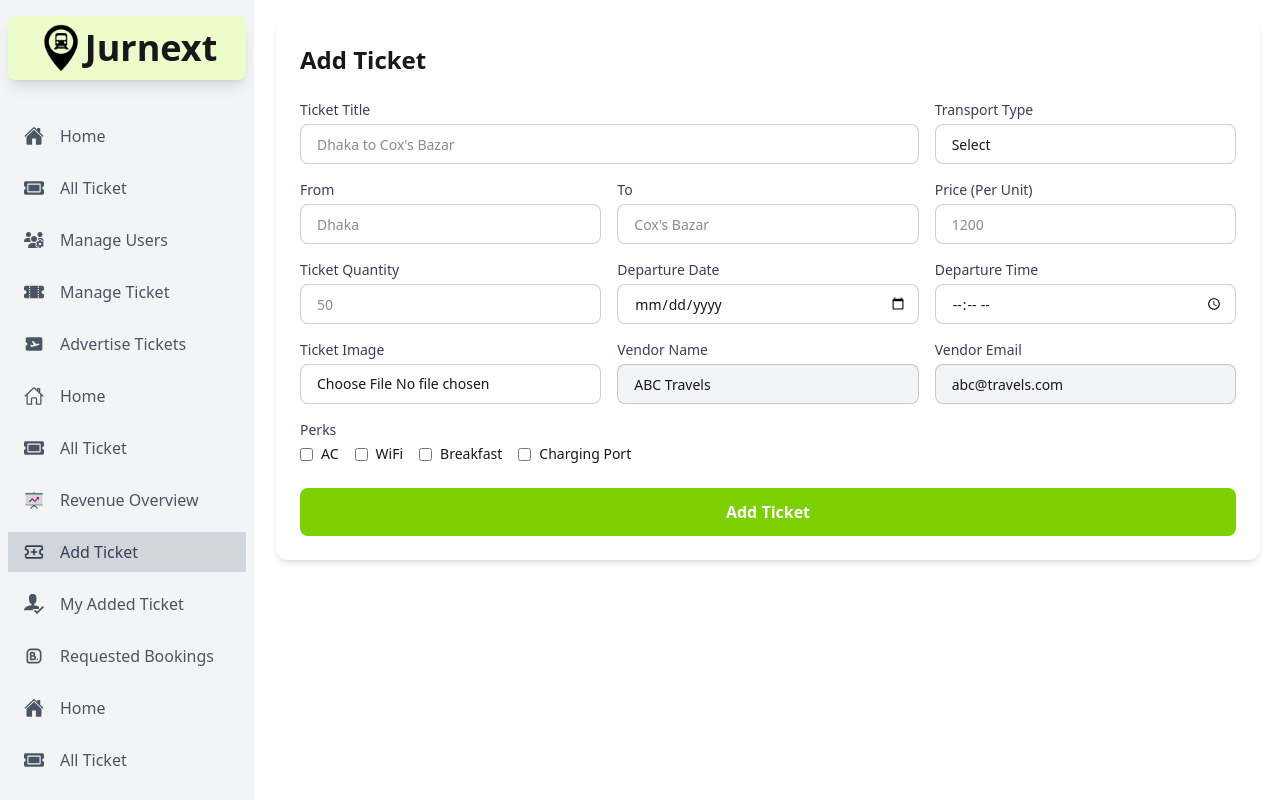
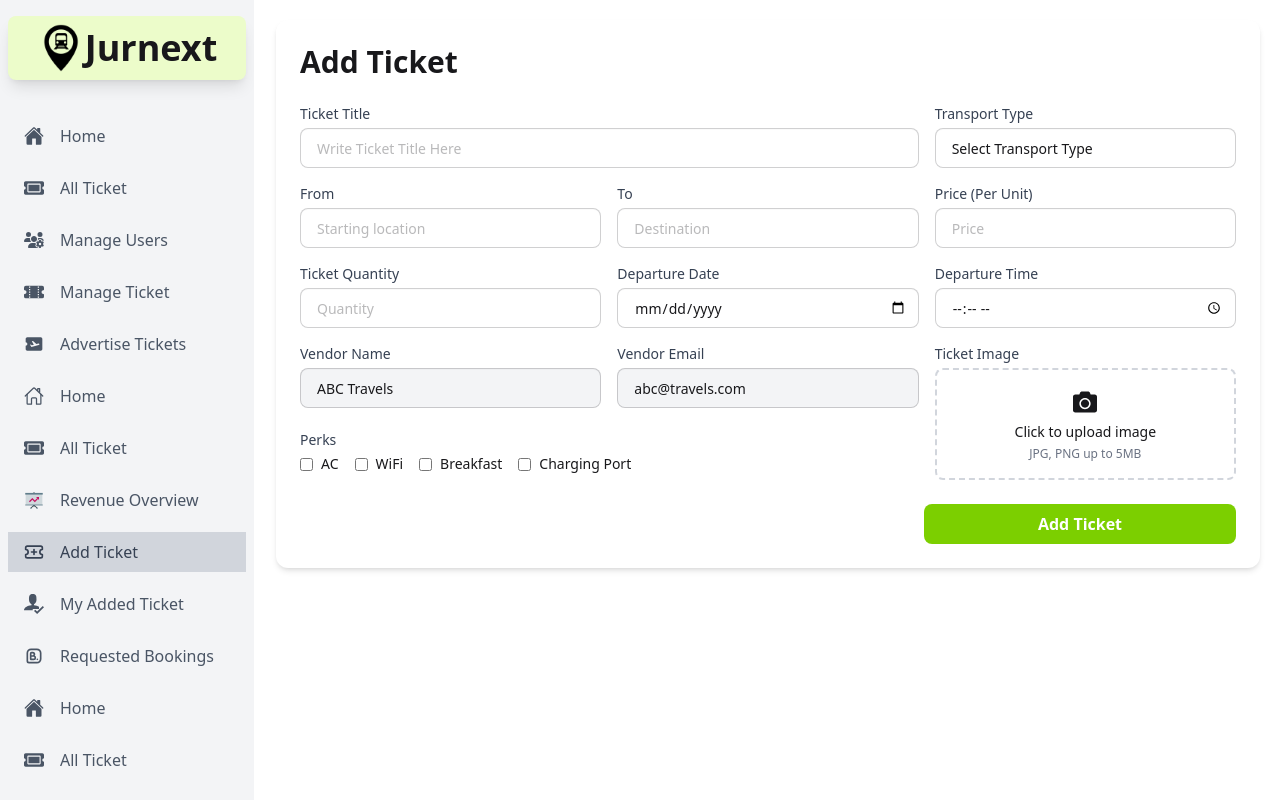
Before and after one commit to mahadi40011/Jurnext-1-Frontend, a React (Vite) app: page /dashboard/add-ticket in a window 1280 px wide. Built offline with nearby package versions, Linux system fonts and the light colour scheme; no server answers; sample sign-in values are in the browser's storage.

Commit message:
All field validation and some design changes at Add Ticket form

```diff
--- a/src/components/Dashboard/Forms/AddTicketForm.jsx
+++ b/src/components/Dashboard/Forms/AddTicketForm.jsx
@@ -1,5 +1,6 @@
 import { useForm } from "react-hook-form";
 import { useState } from "react";
+import { FaCamera } from "react-icons/fa";
 
 const perksList = ["AC", "WiFi", "Breakfast", "Charging Port"];
 
@@ -28,7 +29,7 @@ const AddTicketForm = () => {
       onSubmit={handleSubmit(onSubmit)}
       className="bg-white p-6 rounded-xl shadow-md"
     >
-      <h2 className="text-2xl font-semibold mb-6">Add Ticket</h2>
+      <h2 className="md:text-3xl text-2xl text-center md:text-start font-semibold md:font-bold mb-6">Add Ticket</h2>
 
       <div className="grid grid-cols-1 md:grid-cols-2 lg:grid-cols-3 gap-4">
         {/* Ticket Title */}
@@ -36,8 +37,8 @@ const AddTicketForm = () => {
           <label className="label">Ticket Title</label>
           <input
             {...register("title", { required: "Title is required" })}
-            className="input"
-            placeholder="Dhaka to Cox's Bazar"
+            className="input placeholder:opacity-60"
+            placeholder="Write Ticket Title Here"
           />
           {errors.title && <p className="error">{errors.title.message}</p>}
         </div>
@@ -46,36 +47,42 @@ const AddTicketForm = () => {
         <div>
           <label className="label">Transport Type</label>
           <select
-            {...register("transport", { required: true })}
-            className="input"
+            {...register("transport", {
+              required: "Transport Type is Required",
+            })}
+            className="input "
           >
-            <option value="">Select</option>
+            <option value="">Select Transport Type</option>
             <option>Bus</option>
             <option>Train</option>
             <option>Flight</option>
             <option>Launch</option>
           </select>
-          {errors.transport && <p className="error">Required</p>}
+          {errors.transport && (
+            <p className="error">{errors.transport.message}</p>
+          )}
         </div>
 
         {/* From */}
         <div>
           <label className="label">From</label>
           <input
-            {...register("from", { required: true })}
-            className="input"
-            placeholder="Dhaka"
+            {...register("from", { required: "Location is Required" })}
+            className="input placeholder:opacity-60"
+            placeholder="Starting location"
           />
+          {errors.from && <p className="error">{errors.from.message}</p>}
         </div>
 
         {/* To */}
         <div>
           <label className="label">To</label>
           <input
-            {...register("to", { required: true })}
-            className="input"
-            placeholder="Cox's Bazar"
+            {...register("to", { required: "Location is Required" })}
+            className="input placeholder:opacity-60"
+            placeholder="Destination"
           />
+          {errors.to && <p className="error">{errors.to.message}</p>}
         </div>
 
         {/* Price */}
@@ -83,10 +90,14 @@ const AddTicketForm = () => {
           <label className="label">Price (Per Unit)</label>
           <input
             type="number"
-            {...register("price", { required: true, min: 1 })}
-            className="input"
-            placeholder="1200"
+            {...register("price", {
+              required: "Price is Required",
+              min: { value: 50, message: "Price must be 50 or above" },
+            })}
+            className="input placeholder:opacity-60"
+            placeholder="Price"
           />
+          {errors.price && <p className="error">{errors.price.message}</p>}
         </div>
 
         {/* Quantity */}
@@ -94,10 +105,16 @@ const AddTicketForm = () => {
           <label className="label">Ticket Quantity</label>
           <input
             type="number"
-            {...register("quantity", { required: true, min: 1 })}
-            className="input"
-            placeholder="50"
+            {...register("quantity", {
+              required: "Quantity is Required",
+              min: { value: 1, message: "Quantity cannot be 0" },
+            })}
+            className="input placeholder:opacity-60"
+            placeholder="Quantity"
           />
+          {errors.quantity && (
+            <p className="error">{errors.quantity.message}</p>
+          )}
         </div>
 
         {/* Departure Date */}
@@ -105,9 +122,16 @@ const AddTicketForm = () => {
           <label className="label">Departure Date</label>
           <input
             type="date"
-            {...register("date", { required: true })}
-            className="input"
+            min={new Date().toISOString().split("T")[0]}
+            {...register("date", {
+              required: "Date is Required",
+              validate: (value) =>
+                new Date(value) >= new Date().setHours(0, 0, 0, 0) ||
+                "Past date is not allowed",
+            })}
+            className="input "
           />
+          {errors?.date && <p className="error">{errors.date.message}</p>}
         </div>
 
         {/* Departure Time */}
@@ -115,28 +139,35 @@ const AddTicketForm = () => {
           <label className="label">Departure Time</label>
           <input
             type="time"
-            {...register("time", { required: true })}
+            {...register("time", {
+              required: "Time is required",
+              validate: (value, formValues) => {
+                const selectedDate = new Date(formValues.date);
+                const today = new Date();
+
+                // reset time for date comparison
+                selectedDate.setHours(0, 0, 0, 0);
+                today.setHours(0, 0, 0, 0);
+
+                // If date is today, check time
+                if (selectedDate.getTime() === today.getTime()) {
+                  const now = new Date();
+                  const [hour, minute] = value.split(":");
+
+                  const selectedTime = new Date();
+                  selectedTime.setHours(hour, minute, 0, 0);
+
+                  if (selectedTime < now) {
+                    return "Past time is not allowed for today";
+                  }
+                }
+
+                return true;
+              },
+            })}
             className="input"
           />
-        </div>
-
-        {/* Image Upload */}
-        <div>
-          <label className="label">Ticket Image</label>
-          <input
-            type="file"
-            accept="image/*"
-            {...register("image")}
-            onChange={handleImage}
-            className="input"
-          />
-          {preview && (
-            <img
-              src={preview}
-              alt="preview"
-              className="mt-2 h-24 rounded-md object-cover"
-            />
-          )}
+          {errors?.time && <p className="error">{errors.time.message}</p>}
         </div>
 
         {/* Vendor Name */}
@@ -155,8 +186,63 @@ const AddTicketForm = () => {
           />
         </div>
 
+        {/* Ticket Image */}
+        <div className="row-span-2">
+          <label className="label">Ticket Image</label>
+
+          <div className="relative w-full border-2 border-dashed border-gray-300 rounded-lg p-4 text-center hover:border-lime-500 transition">
+            {/* Hidden Input */}
+            <input
+              type="file"
+              accept="image/*"
+              {...register("image", { required: "Image is required" })}
+              onChange={handleImage}
+              className="hidden"
+              id="ticketImage"
+            />
+
+            {/* Upload Area */}
+            <label
+              htmlFor="ticketImage"
+              className="cursor-pointer flex flex-col items-center justify-center gap-1"
+            >
+              {!preview ? (
+                <>
+                  <div className="w-8 h-8 flex justify-center items-center">
+                    <FaCamera size={24} color="" />
+                  </div>
+                  <p className="text-sm font-medium">Click to upload image</p>
+                  <p className="text-xs text-gray-500">JPG, PNG up to 5MB</p>
+                </>
+              ) : (
+                <div className="relative w-full">
+                  <img
+                    src={preview}
+                    alt="Preview"
+                    className="h-32 w-full object-cover rounded-md"
+                  />
+
+                  {/* Remove Button */}
+                  <button
+                    type="button"
+                    onClick={(e) => {
+                      e.preventDefault();
+                      setPreview(null);
+                      document.getElementById("ticketImage").value = "";
+                    }}
+                    className="absolute top-2 right-2 bg-red-500 text-white rounded-lg px-2 py-1 hover:bg-red-600 transition"
+                  >
+                    ✕
+                  </button>
+                </div>
+              )}
+            </label>
+          </div>
+          {errors?.image && <p className="error">{errors.image.message}</p>}
+        </div>
+
         {/* Perks */}
-        <div className="md:col-span-2">
+        <div className="lg:col-span-2">
           <label className="label mb-2 block">Perks</label>
           <div className="flex flex-wrap gap-4">
             {perksList.map((perk) => (
@@ -164,23 +250,29 @@ const AddTicketForm = () => {
                 <input
                   type="checkbox"
                   value={perk}
-                  {...register("perks")}
+                  {...register("perks", {
+                    validate: (value) =>
+                      value?.length > 0 || "At least one perk is required",
+                  })}
                   className="accent-lime-500"
                 />
                 {perk}
               </label>
             ))}
           </div>
+          {errors?.perks && <p className="error">{errors.perks.message}</p>}
         </div>
       </div>
 
       {/* Submit */}
-      <button
-        type="submit"
-        className="mt-6 w-full bg-lime-500 hover:bg-lime-600 text-white py-3 rounded-lg font-semibold transition"
-      >
-        Add Ticket
-      </button>
+      <div className="flex justify-end ">
+        <button
+          type="submit"
+          className="mt-6 lg:w-1/3 w-1/2 bg-lime-500 hover:bg-lime-600 text-white py-2 rounded-lg font-semibold transition"
+        >
+          Add Ticket
+        </button>
+      </div>
     </form>
   );
 };
```
